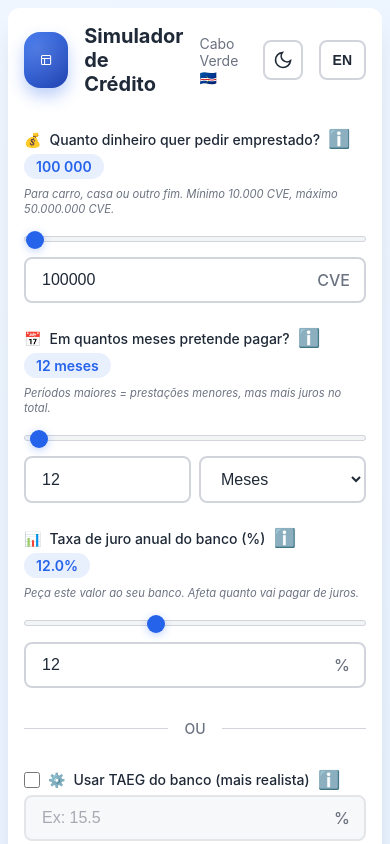
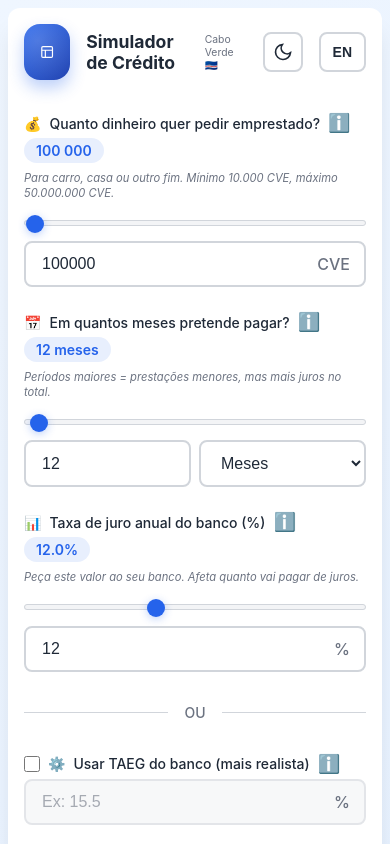
Before and after one commit to marovski/simuladorcreditoCV, a plain HTML site: page index.html in a window 390 px wide. Shown: the top 844 px of the page. Drawn offline with nearby package versions, Linux system fonts and the light colour scheme.

Commit message:
update the app title

```diff
--- a/styles.css
+++ b/styles.css
@@ -1231,6 +1231,10 @@ input[type="checkbox"] {
         font-size: 1.1rem;
     }
 
+    .subtitle {
+        font-size: 0.75rem;
+    }
+
     .results-grid {
         grid-template-columns: 1fr;
     }
@@ -1316,7 +1320,7 @@ input[type="checkbox"] {
     }
 
     h1 {
-        font-size: 1.25rem;
+        font-size: 1.1rem;
     }
 
     h2 {
@@ -1325,6 +1329,10 @@ input[type="checkbox"] {
 
     h3 {
         font-size: 1rem;
+    }
+
+    .subtitle {
+        font-size: 0.65rem;
     }
 
     .form-group {
```
